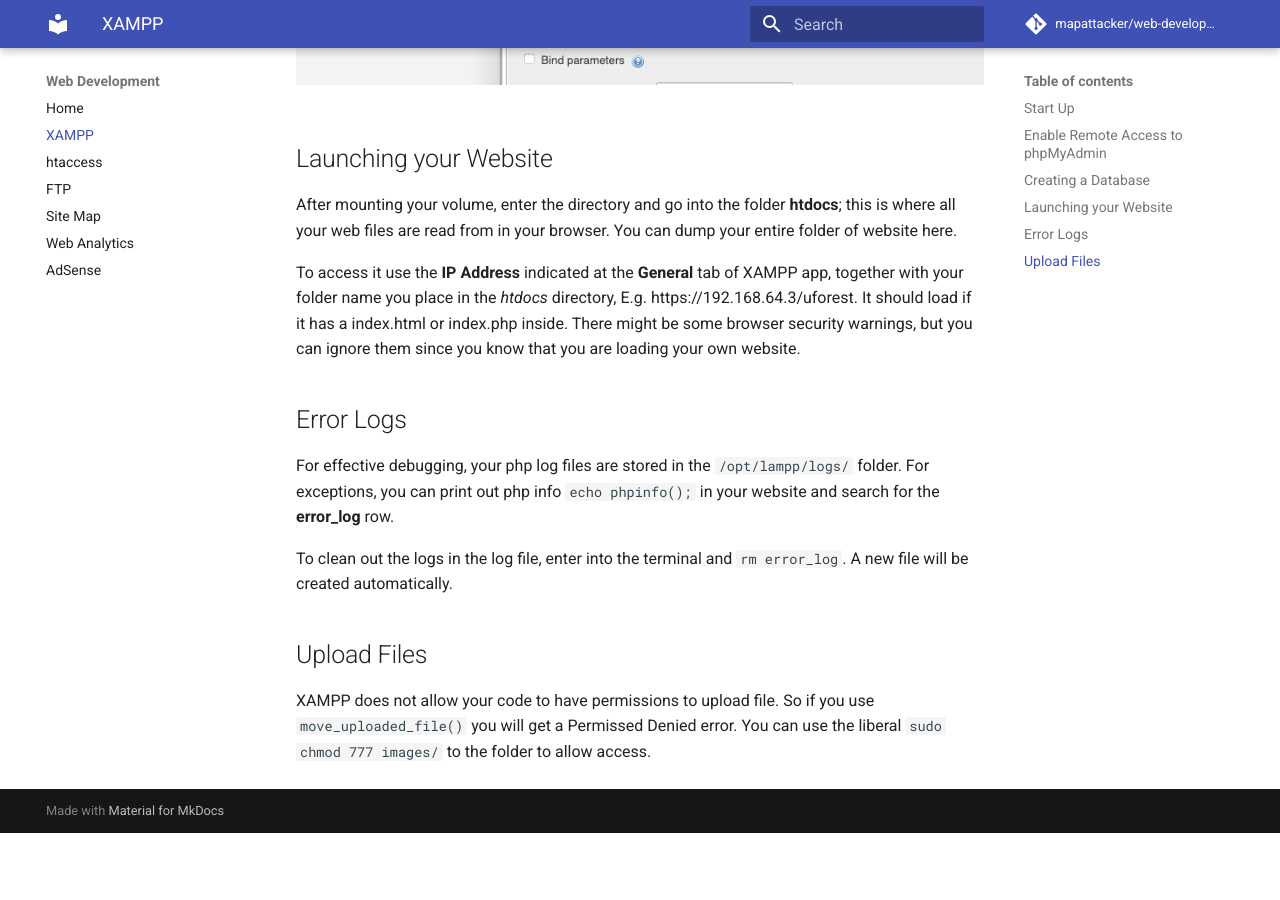
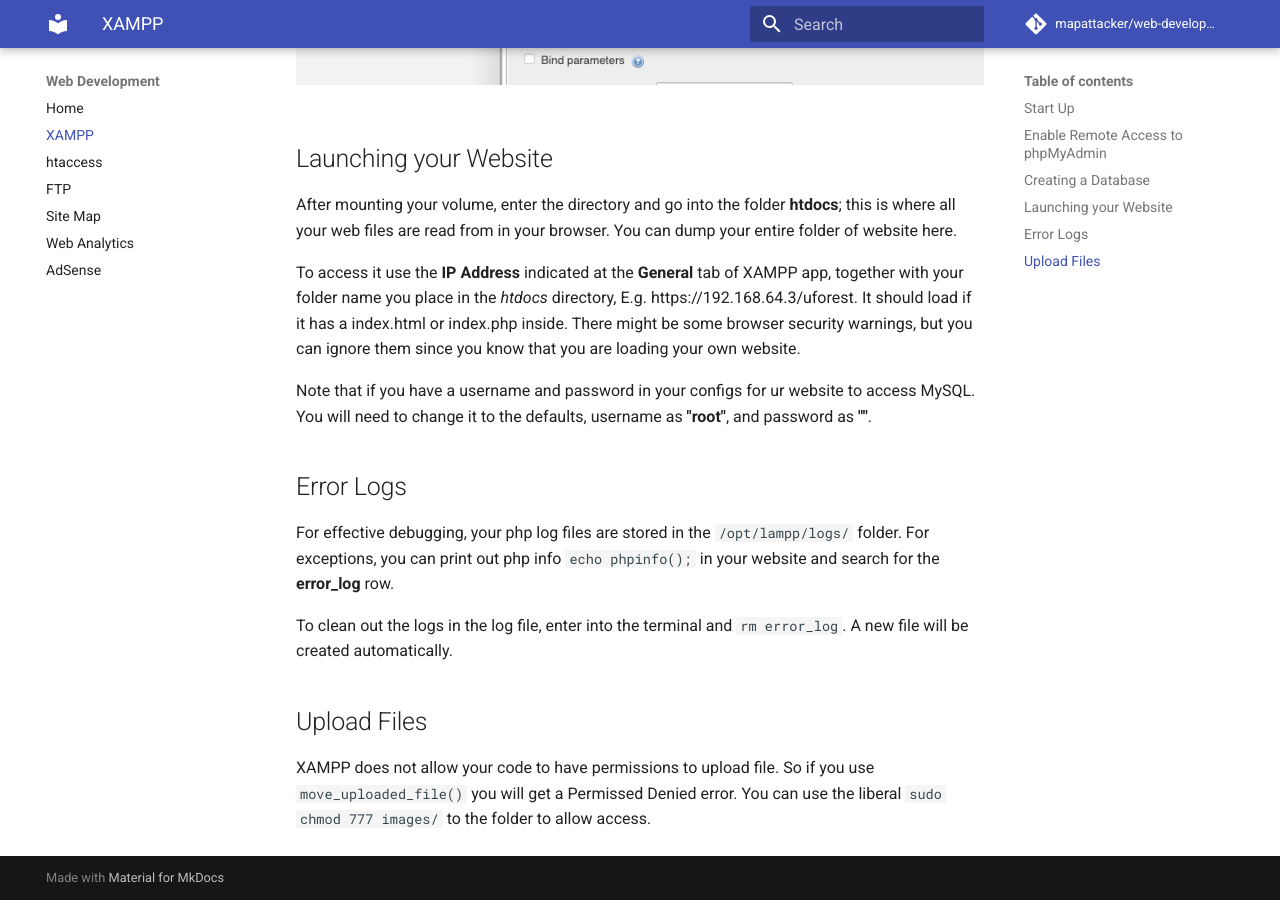
Before and after one commit to mapattacker/php-web-devlopment, an MkDocs documentation site: the page built from docs/xampp.md, in a window 1280 px wide and 900 px high, scrolled down 4802 px. Built offline with MkDocs 1.6.1 and Material for MkDocs 9.7.7, drawn with Linux system fonts in a browser that asks for light colours; comment, search, counter and statistics services are not loaded; before the commit the page ends 5635 px from its top, so only the background shows below that.

Commit message:
new updates

```diff
--- a/docs/xampp.md
+++ b/docs/xampp.md
@@ -90,6 +90,8 @@
 
 To access it use the **IP Address** indicated at the **General** tab of XAMPP app, together with your folder name you place in the *htdocs* directory, E.g. https://192.168.64.3/uforest. It should load if it has a index.html or index.php inside. There might be some browser security warnings, but you can ignore them since you know that you are loading your own website.
 
+Note that if you have a username and password in your configs for ur website to access MySQL. You will need to change it to the defaults, username as **"root"**, and password as **""**.
+
 ## Error Logs
 
 For effective debugging, your php log files are stored in the `/opt/lampp/logs/` folder. For exceptions, you can print out php info `echo phpinfo();` in your website and search for the **error_log** row.
```
Also changed, not shown: readme.md (added, +3 -0 lines).
